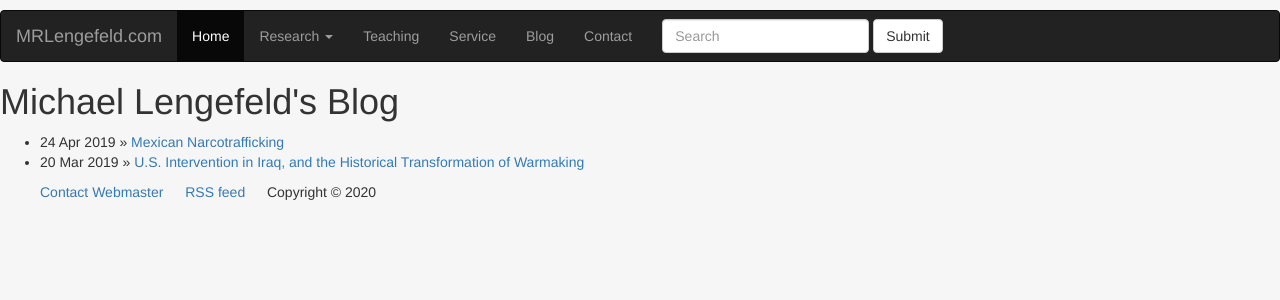
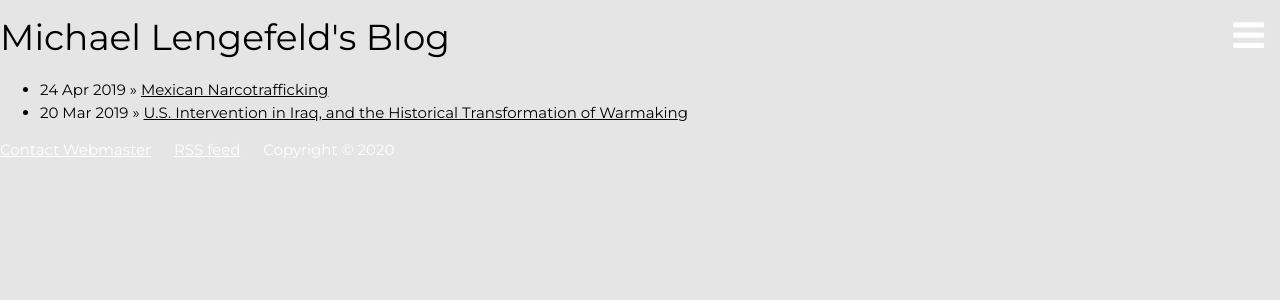
Before and after one commit to resilience1/resilience1.github.io, a Jekyll site: the page built from blog.html, in a window 1280 px wide. Shown: the top 300 px of the page. Built offline with Jekyll 4.4.1, drawn with Linux system fonts in a browser that asks for light colours; nearby versions of some CDN libraries.

Commit message:
Update post2.html

```diff
--- a/_layouts/post2.html
+++ b/_layouts/post2.html
@@ -1,54 +1,29 @@
-
-<p class="meta">{{ page.date | date_to_string }}</p>
-
 <!DOCTYPE html>
-	<html lang="en">
+	<html>
 		<head>
-    <meta charset="UTF-8" />
-    <meta name="viewport" content="width=device-width, initial-scale=1.0" />
-    <meta http-equiv="X-UA-Compatible" content="ie=edge" />
+			<title>{{ page.title }}</title>
+			<meta charset="UTF-8">
+			<meta name="viewport" content="width=device-width, initial-scale=1">
+			<meta http-equiv="X-UA-Compatible" content="ie=edge">
    			<script src="https://use.fontawesome.com/92f3f685d7.js"></script>
 	  		<script src="https://ajax.googleapis.com/ajax/libs/jquery/3.4.1/jquery.min.js"></script>
  			<script src="https://maxcdn.bootstrapcdn.com/bootstrap/3.4.1/js/bootstrap.min.js"></script>
-    <link rel="stylesheet" href="https://maxcdn.bootstrapcdn.com/bootstrap/3.4.1/css/bootstrap.min.css"/>
+			<link rel="stylesheet" href="https://www.w3schools.com/w3css/4/w3.css">
+			<link rel="stylesheet" href="https://fonts.googleapis.com/css?family=Montserrat">
+			<link rel="stylesheet" href="https://cdnjs.cloudflare.com/ajax/libs/font-awesome/4.7.0/css/font-awesome.min.css">
+				<style>
+				body, h1,h2,h3,h4,h5,h6 {font-family: "Montserrat", sans-serif}
+				.w3-row-padding img {margin-bottom: 12px}
+				</style>
 		</head>
 
+<!--Background-->
 <body id="bg-img">
-    <header>
-      <nav class="navbar navbar-inverse">
-  <div class="container-fluid">
-    <div class="navbar-header">
-      <a class="navbar-brand" href="/">MRLengefeld.com</a>
-    </div>
-    <ul class="nav navbar-nav">
-      <li class="active"><a href=/index>Home</a></li>
-	    <li class="dropdown"><a class="dropdown-toggle" data-toggle="dropdown" href="#">Research <span class="caret"></span></a>
-        <ul class="dropdown-menu">
-	<li><a href="#">War and the Environment</a></li>
-          <li><a href="#">War on Drugs</a></li>
-          <li><a href="#">Nuclear Weapons</a></li>
-	</ul>
-			 </li>
-      <li><a href=/teaching>Teaching</a></li>
-	<li><a href=/civic>Service</a></li>
-	<li><a href=/blog>Blog</a></li>
-<li><a href=/contact>Contact</a></li>
-			      <ul class="nav navbar-nav">
-    </ul>
-<ul class="nav navbar-nav navbar-right">
-<form class="navbar-form navbar-right" action="/action_page.php">
-      <div class="form-group">
-        <input type="text" class="form-control" placeholder="Search" name="search">
-	</div>
-      <button type="submit" class="btn btn-default">Submit</button>
-    </form>
-	 </ul>
-        </div>
-</nav>
-    </header>
-<head>
   <style>
+	img {opacity: .5;}
+	img:hover {opacity: .1;}
 	body {
+   	color: black;
 	background-image: url(../img/background.JPG);
    	background-attachment: fixed;
    	background-size: cover; }
@@ -60,24 +35,54 @@
      	width: 100%;
      	height: 100%;
      	z-index: -1;
-     	 background: rgba(170, 170, 170, .1); }
+	background: rgba(170, 170, 170, .3);
+	padding-left: 1%;}
   </style>
-	    </head>
-	<body>
+  </body>
 
-    <script src="js/main.js"></script>
-<p class="meta">{{ page.date | date_to_string }}</p>
+<!-- Hidden Sidebar (reveals when clicked on menu icon)-->
+<nav class="w3-sidebar w3-black w3-animate-right w3-xxlarge" style="display:none;padding-top:150px;right:0;z-index:2" id="mySidebar">
+  <a href="javascript:void(0)" onclick="closeNav()" class="w3-button w3-black w3-xlarge w3-display-topright" style="padding:0 12px;">
+    <i class="fa fa-remove"></i>
+  </a>
+  <div class="w3-bar-block w3-center">
+    <a href="/index" class="w3-bar-item w3-button w3-text-grey w3-hover-black" onclick="closeNav()">Home</a>
+    <a href="/research" class="w3-bar-item w3-button w3-text-grey w3-hover-black" onclick="closeNav()">Research</a>
+    <a href="/teaching" class="w3-bar-item w3-button w3-text-grey w3-hover-black" onclick="closeNav()">Teaching</a>
+    <a href="/civic" class="w3-bar-item w3-button w3-text-grey w3-hover-black" onclick="closeNav()">Service</a>
+  </div>
+</nav>
 
-<div class="post">
+
+  <!-- Menu icon to open sidebar -->
+  <span class="w3-button w3-top w3-transparent w3-xxlarge w3-text-white w3-hover-text-black" style="width:auto;right:0;" onclick="openNav()"><i class="fa fa-bars"></i></span>
+
+<!-- Page Content -->
+	<div class="container">
 	{{ content }}
-</div
-	    </body>
-	    <footer>
-	    		<ul>
+	</div>
+
+
+<!-- END PAGE CONTENT -->
+</div>
+<div class="footer" style="color:white">
 	  <a href="mailto:mrlengefeld@protonmail.com">Contact Webmaster</a> &emsp;
 				<a href="https://resilience1.github.io/blog/atom.xml">RSS feed</a> &emsp;
 				Copyright © 2020
-				</ul>
-</footer>
+				</ul></h2>
+        </div>
+<script>
+// Open and close sidebar
+function openNav() {
+  document.getElementById("mySidebar").style.width = "15%";
+  document.getElementById("mySidebar").style.display = "block";
+}
+
+function closeNav() {
+  document.getElementById("mySidebar").style.display = "none";
+}
+</script>
+
 </body>
 </html>
+<p class="meta">{{ page.date | date_to_string }}</p>
```
Lines whose indentation alone changed are shown as unchanged.
